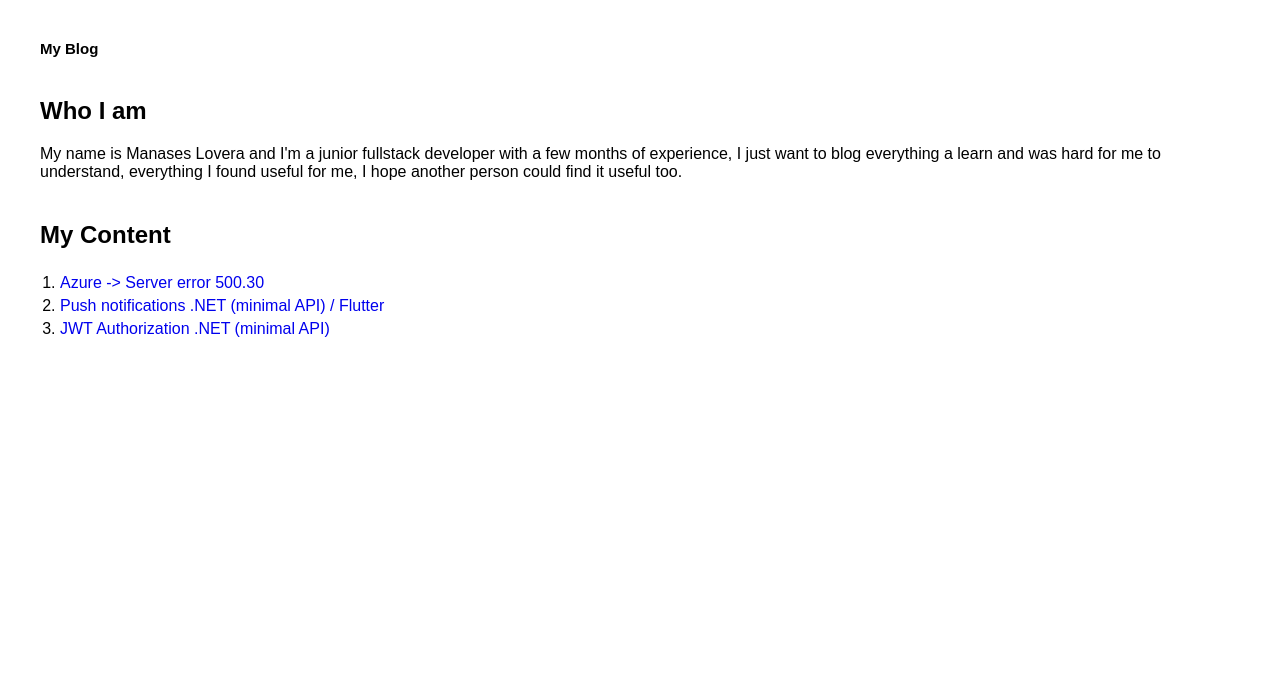
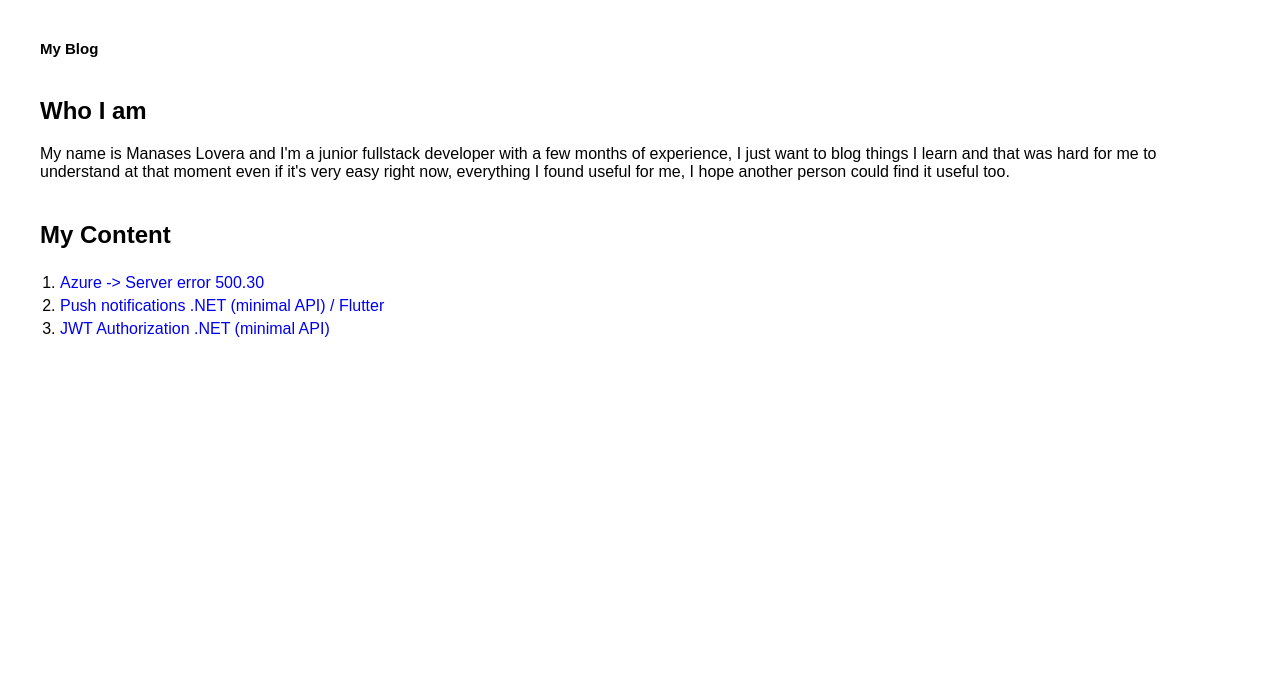
Before and after one commit to ManasesLovera/ManasesLovera.github.io, a plain HTML site: page index.html in a window 1280 px wide. Shown: the top 693 px of the page. Drawn offline with Linux system fonts and the light colour scheme.

Commit message:
grammar fixed

```diff
--- a/index.html
+++ b/index.html
@@ -20,7 +20,7 @@
         <section>
             <article>
                 <h2>Who I am</h2>
-                <p>My name is Manases Lovera and I'm a junior fullstack developer with a few months of experience, I just want to blog everything a learn and was hard for me to understand, everything I found useful for me, I hope another person could find it useful too.</p>
+                <p>My name is Manases Lovera and I'm a junior fullstack developer with a few months of experience, I just want to blog things I learn and that was hard for me to understand at that moment even if it's very easy right now, everything I found useful for me, I hope another person could find it useful too.</p>
             </article>
             <article>
                 <h2>My Content</h2>
```
